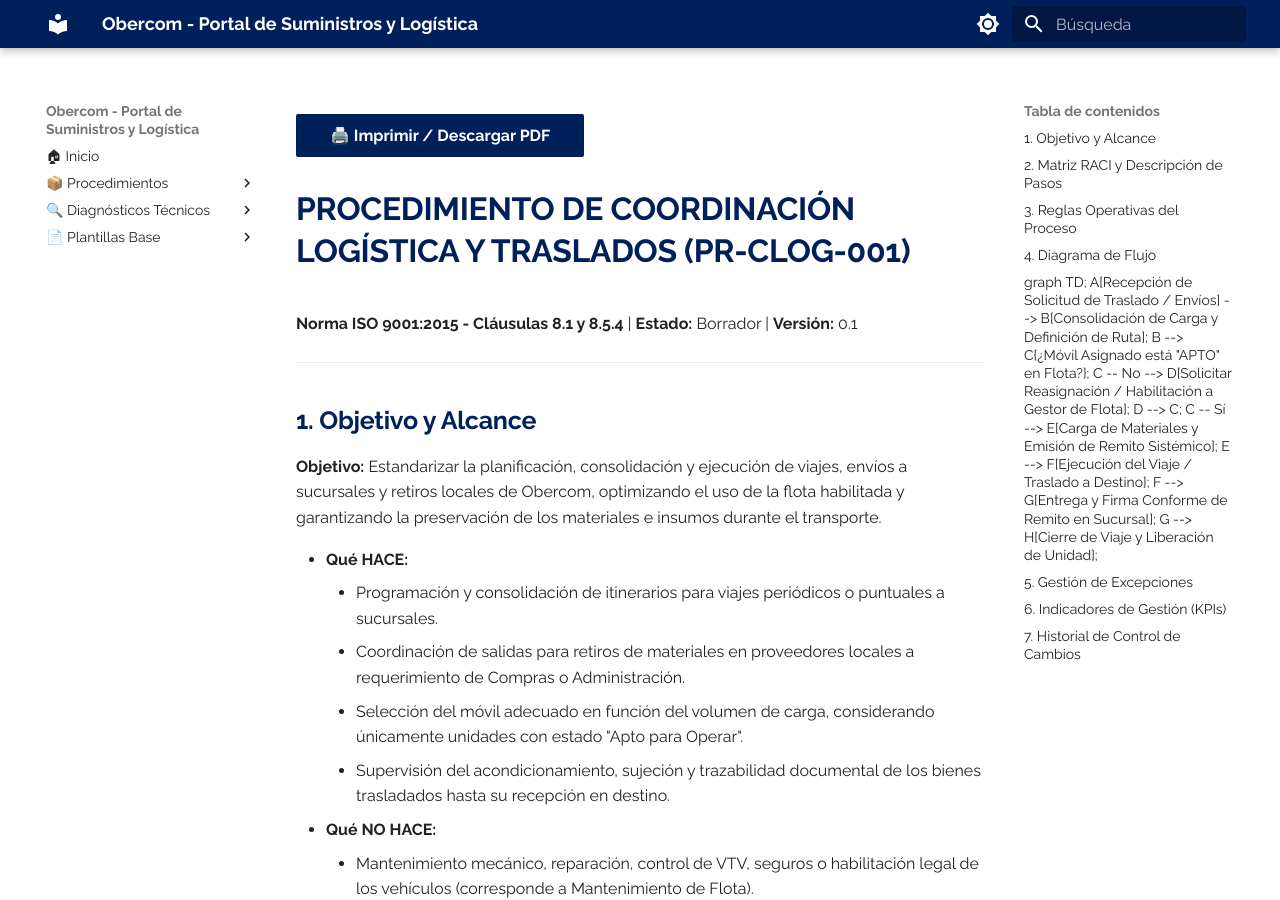
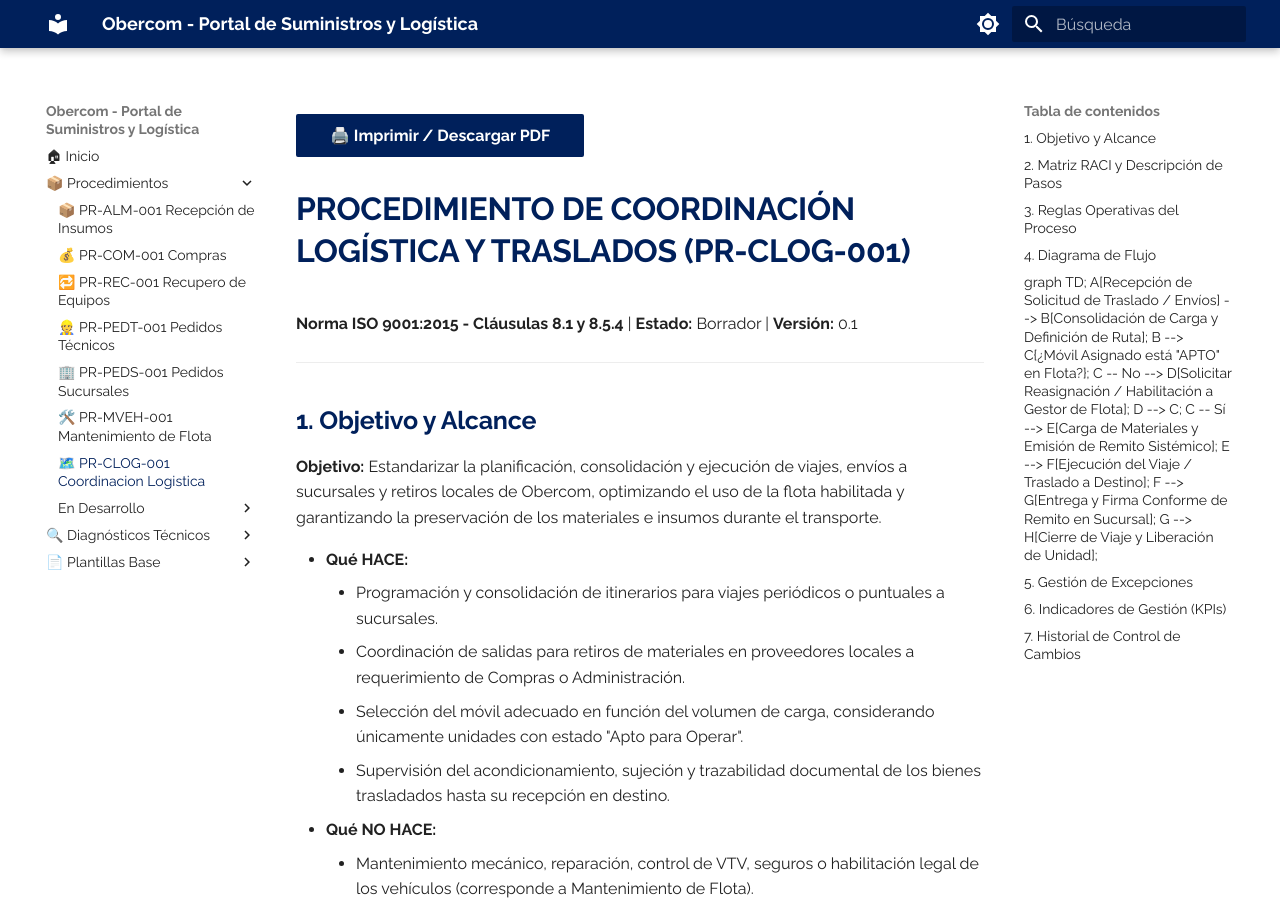
Before and after one commit to elingenierok/procedimientos-isp, an MkDocs documentation site: the page built from docs/suministros-logistica/PR-CLOG-001.md, in a window 1280 px wide and 900 px high. Built offline with MkDocs 1.6.1 and Material for MkDocs 9.7.7, drawn with Linux system fonts in a browser that asks for light colours.

Commit message:
Add new entries for maintenance and logistics coordination

```diff
--- a/mkdocs.yml
+++ b/mkdocs.yml
@@ -54,6 +54,8 @@ nav:
       - 🔁 PR-REC-001 Recupero de Equipos: suministros-logistica/PR-REC-001.md
       - 👷 PR-PEDT-001 Pedidos Técnicos: suministros-logistica/PR-PEDT-001.md
       - 🏢 PR-PEDS-001 Pedidos Sucursales: suministros-logistica/PR-PEDS-001.md
+      - 🛠️ PR-MVEH-001 Mantenimiento de Flota: suministros-logistica/PR-MVEH-001.md
+      - 🗺️ PR-CLOG-001 Coordinacion Logistica: suministros-logistica/PR-CLOG-001.md
       - En Desarrollo:
           - PR-HER-001 Reposición de Herramientas: suministros-logistica/PR-HER-001.md
           - PR-AUDS-001 Auditoría de Móviles: suministros-logistica/PR-AUDS-001.md
```
